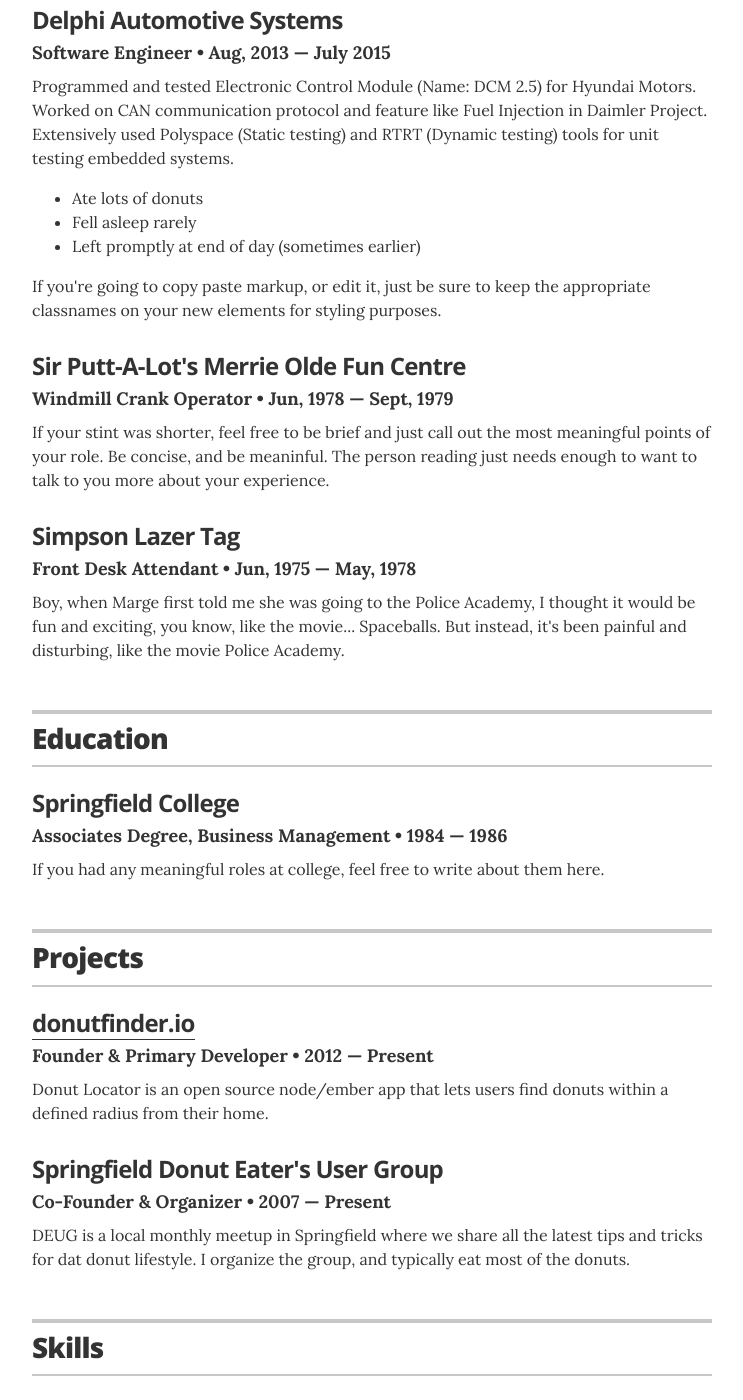
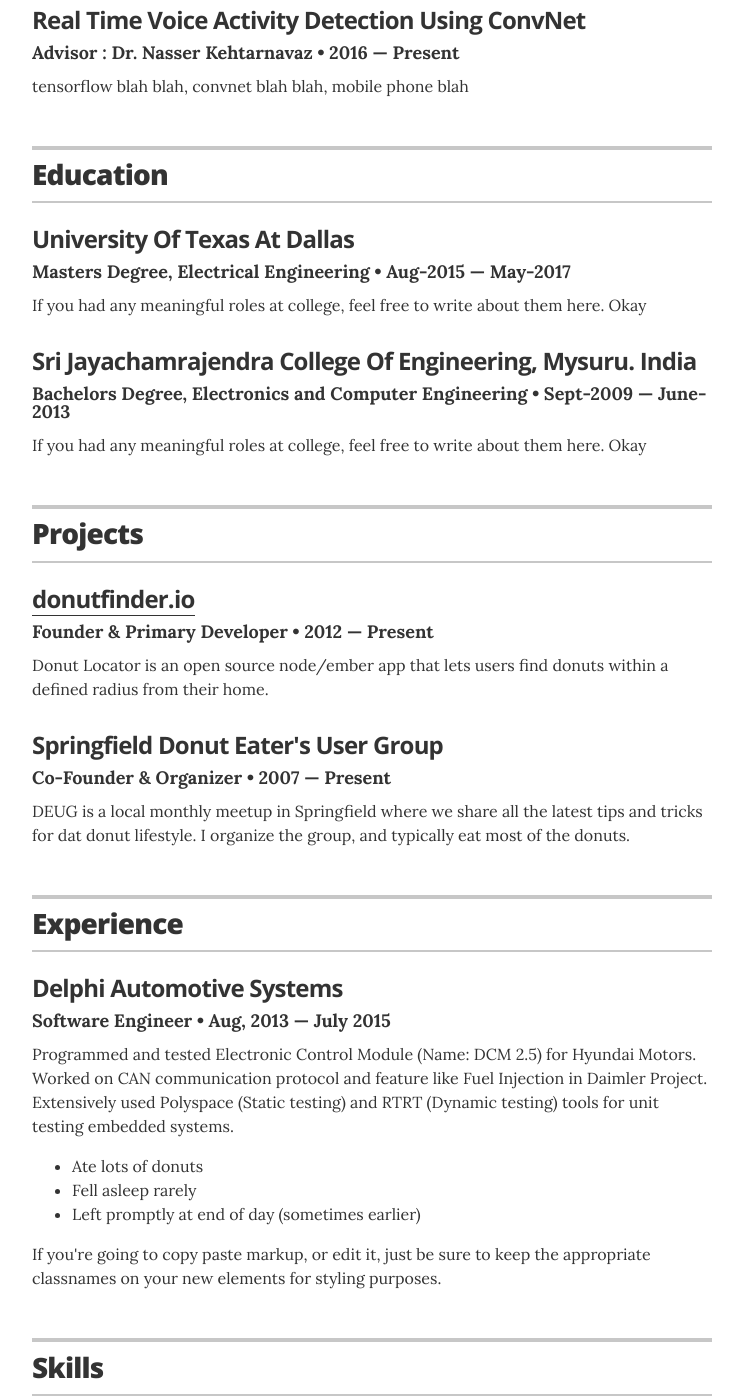
Before and after one commit to cna274/cna.github.io, a Jekyll site: the page built from index.html, in a window 1280 px wide and 1400 px high, scrolled down 704 px. Shown: the whole window, without its empty margins (268-1011 px from the left). Built offline with Jekyll 4.4.1, drawn with Linux system fonts in a browser that asks for light colours; some of the changed text lies outside the part shown.

Commit message:
Add my deatails

```diff
--- a/_layouts/resume.html
+++ b/_layouts/resume.html
@@ -47,50 +47,25 @@
 
       </header>
 
-      {% if site.resume_section_experience %}
-      <!-- begin Experience -->
+
+		{% if site.resume_section_education %}
+       <!-- begin Education -->
       <section class="content-section">
 
         <header class="section-header">
-          <h2>Experience</h2>
+          <h2>Research</h2>
         </header>
 
-        <!-- Duplicate these resume-item elements and edit accordingly for each job you want to add here -->
-        <div class="resume-item" itemscope itemprop="worksFor" itemtype="http://schema.org/Organization">
-          <h3 class="resume-item-title" itemprop="name">Delphi Automotive Systems</h3>
-          <h4 class="resume-item-details" itemprop="description">Software Engineer &bull; Aug, 2013 &mdash; July 2015</h4>
-          <p class="resume-item-copy">Programmed and tested Electronic Control Module (Name: DCM 2.5) for Hyundai Motors.
-		  Worked on CAN communication protocol and feature like Fuel Injection in Daimler Project.
-		Extensively used Polyspace (Static testing) and RTRT (Dynamic testing) tools for unit testing embedded systems.
-</p>
-          <ul class="resume-item-list">
-            <li>Ate lots of donuts</li>
-            <li>Fell asleep rarely</li>
-            <li>Left promptly at end of day (sometimes earlier)</li>
-          </ul>
-          <p class="resume-item-copy">If you're going to copy paste markup, or edit it, just be sure to keep the appropriate classnames on your new elements for styling purposes.</p>
-
-        </div><!-- end of resume-item -->
-
-        <!-- another resume item -->
-        <div class="resume-item" itemscope itemprop="worksFor" itemtype="http://schema.org/Organization">
-          <h3 class="resume-item-title" itemprop="name">Sir Putt-A-Lot's Merrie Olde Fun Centre</h3>
-          <h4 class="resume-item-details" itemprop="description">Windmill Crank Operator &bull; Jun, 1978 &mdash; Sept, 1979</h4>
-          <p class="resume-item-copy">If your stint was shorter, feel free to be brief and just call out the most meaningful points of your role. Be concise, and be meaninful. The person reading just needs enough to want to talk to you more about your experience.</p>
-
-        </div><!-- end of resume-item -->
-
-        <!-- by now you're getting the picture... -->
-        <div class="resume-item" itemscope itemprop="worksFor" itemtype="http://schema.org/Organization">
-          <h3 class="resume-item-title" itemprop="name">Simpson Lazer Tag</h3>
-          <h4 class="resume-item-details" itemprop="description">Front Desk Attendant &bull; Jun, 1975 &mdash; May, 1978</h4>
-          <p class="resume-item-copy">Boy, when Marge first told me she was going to the Police Academy, I thought it would be fun and exciting, you know, like the movie... Spaceballs. But instead, it's been painful and disturbing, like the movie Police Academy.</p>
-
-        </div><!-- end of resume-item -->
+        <div class="resume-item" itemscope itemprop="alumniOf" itemtype="http://schema.org/CollegeOrUniversity">
+          <h3 class="resume-item-title" itemprop="name">Real Time Voice Activity Detection Using ConvNet</h3>
+          <h4 class="resume-item-details" itemprop="description">Advisor : Dr. Nasser Kehtarnavaz &bull; 2016 &mdash; Present</h4>
+          <p class="resume-item-copy">tensorflow blah blah, convnet blah blah, mobile phone blah</p>
+        </div>
 
       </section>
-      <!-- end Experience -->
+      <!-- end Education -->
       {% endif %}
+
 
       {% if site.resume_section_education %}
       <!-- begin Education -->
@@ -101,9 +76,15 @@
         </header>
 
         <div class="resume-item" itemscope itemprop="alumniOf" itemtype="http://schema.org/CollegeOrUniversity">
-          <h3 class="resume-item-title" itemprop="name">Springfield College</h3>
-          <h4 class="resume-item-details" itemprop="description">Associates Degree, Business Management &bull; 1984 &mdash; 1986</h4>
-          <p class="resume-item-copy">If you had any meaningful roles at college, feel free to write about them here.</p>
+          <h3 class="resume-item-title" itemprop="name">University Of Texas At Dallas</h3>
+          <h4 class="resume-item-details" itemprop="description">Masters Degree, Electrical Engineering &bull; Aug-2015 &mdash; May-2017</h4>
+          <p class="resume-item-copy">If you had any meaningful roles at college, feel free to write about them here. Okay</p>
+        </div>
+
+		<div class="resume-item" itemscope itemprop="alumniOf" itemtype="http://schema.org/CollegeOrUniversity">
+          <h3 class="resume-item-title" itemprop="name">Sri Jayachamrajendra College Of Engineering, Mysuru. India</h3>
+          <h4 class="resume-item-details" itemprop="description">Bachelors Degree, Electronics and Computer Engineering &bull; Sept-2009 &mdash; June-2013</h4>
+          <p class="resume-item-copy">If you had any meaningful roles at college, feel free to write about them here. Okay</p>
         </div>
 
       </section>
@@ -132,6 +113,36 @@
 
       </section>
       <!-- end Projects -->
+      {% endif %}
+
+
+      {% if site.resume_section_experience %}
+      <!-- begin Experience -->
+      <section class="content-section">
+
+        <header class="section-header">
+          <h2>Experience</h2>
+        </header>
+
+        <!-- Duplicate these resume-item elements and edit accordingly for each job you want to add here -->
+        <div class="resume-item" itemscope itemprop="worksFor" itemtype="http://schema.org/Organization">
+          <h3 class="resume-item-title" itemprop="name">Delphi Automotive Systems</h3>
+          <h4 class="resume-item-details" itemprop="description">Software Engineer &bull; Aug, 2013 &mdash; July 2015</h4>
+          <p class="resume-item-copy">Programmed and tested Electronic Control Module (Name: DCM 2.5) for Hyundai Motors.
+		  Worked on CAN communication protocol and feature like Fuel Injection in Daimler Project.
+		Extensively used Polyspace (Static testing) and RTRT (Dynamic testing) tools for unit testing embedded systems.
+</p>
+          <ul class="resume-item-list">
+            <li>Ate lots of donuts</li>
+            <li>Fell asleep rarely</li>
+            <li>Left promptly at end of day (sometimes earlier)</li>
+          </ul>
+          <p class="resume-item-copy">If you're going to copy paste markup, or edit it, just be sure to keep the appropriate classnames on your new elements for styling purposes.</p>
+
+        </div><!-- end of resume-item -->
+
+      </section>
+      <!-- end Experience -->
       {% endif %}
 
       {% if site.resume_section_skills %}
@@ -251,8 +262,7 @@
       {% endif %}
 
       <footer class="page-footer">
-        <p class="footer-line">Made by <a href="http://twitter.com/jglovier">@jglovier</a>. Fork me on <a href="https://github.com/jglovier/resume-template">GitHub</a>.</p>
-        <p class="footer-line">If this is your live resume, you can modify or remove this part. ;-)</p>
+        <p class="footer-line">Made by Srinivas. Fork me on <a href="https://github.com/cna274">GitHub</a>.</p>
       </footer>
 
     </div>
```
